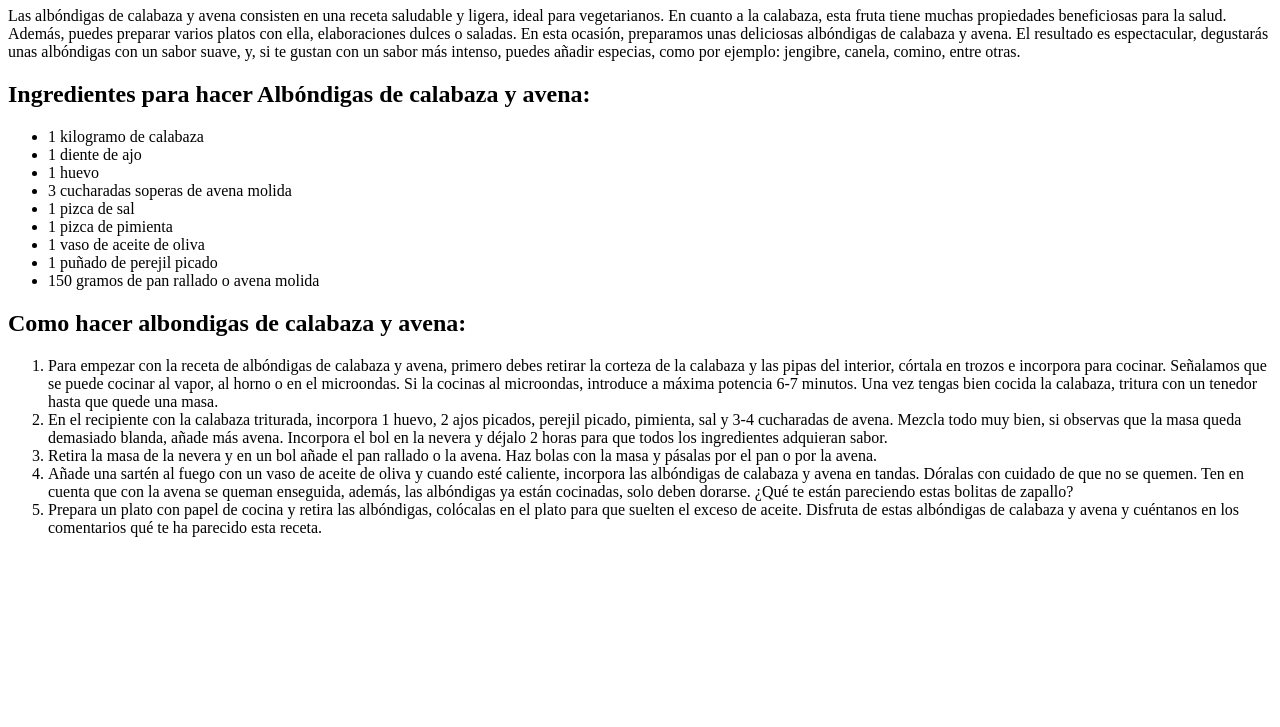
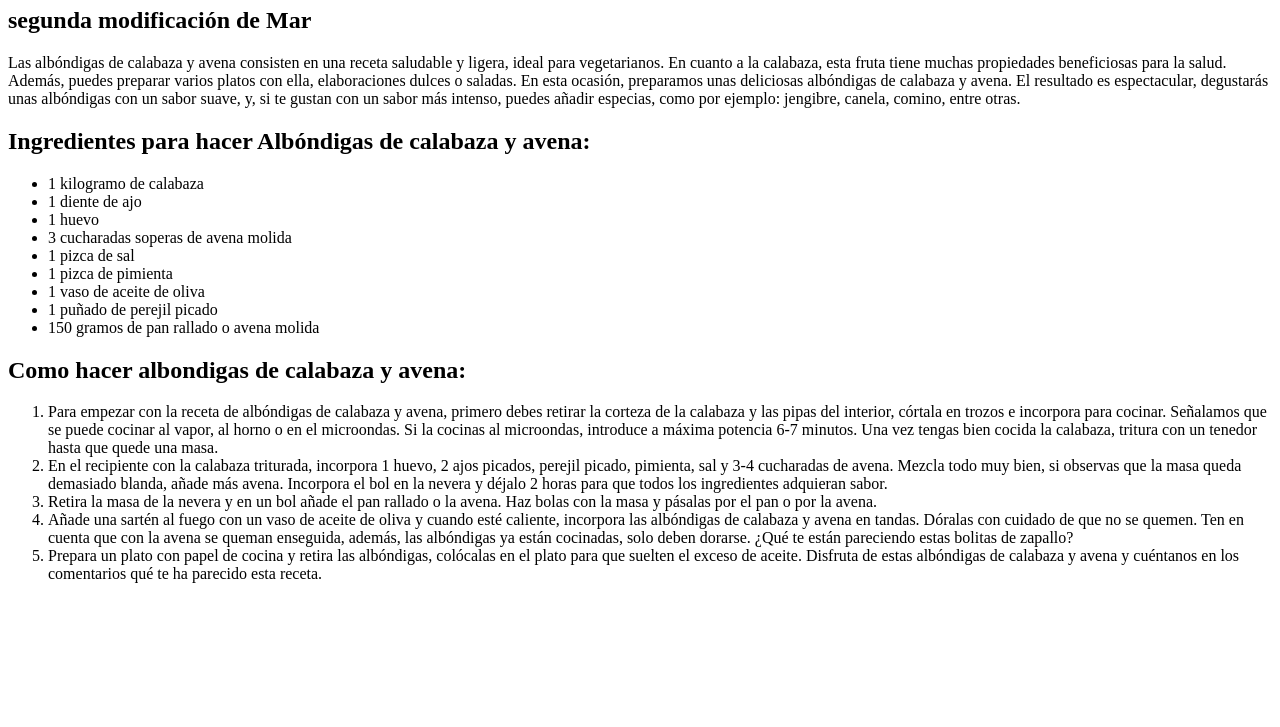
Before and after one commit to MarianaFleitas/pruebaGit, a plain HTML site: page index.html in a window 1280 px wide. Shown: the part 73-800 px from the top of the page. Drawn offline with Linux system fonts and the light colour scheme.

Commit message:
Update index.html
segundo comit

```diff
--- a/index.html
+++ b/index.html
@@ -8,6 +8,7 @@
 </head>
 <body>
    <h1>Receta de albondigas de calabaza y avena</h1>
+   <h2> segunda modificación de Mar </h2>
    <p>Las albóndigas de calabaza y avena consisten en una receta saludable y ligera,
     ideal para vegetarianos. En cuanto a la calabaza, esta fruta tiene muchas propiedades
     beneficiosas para la salud. Además, puedes preparar varios platos con ella, elaboraciones
```
